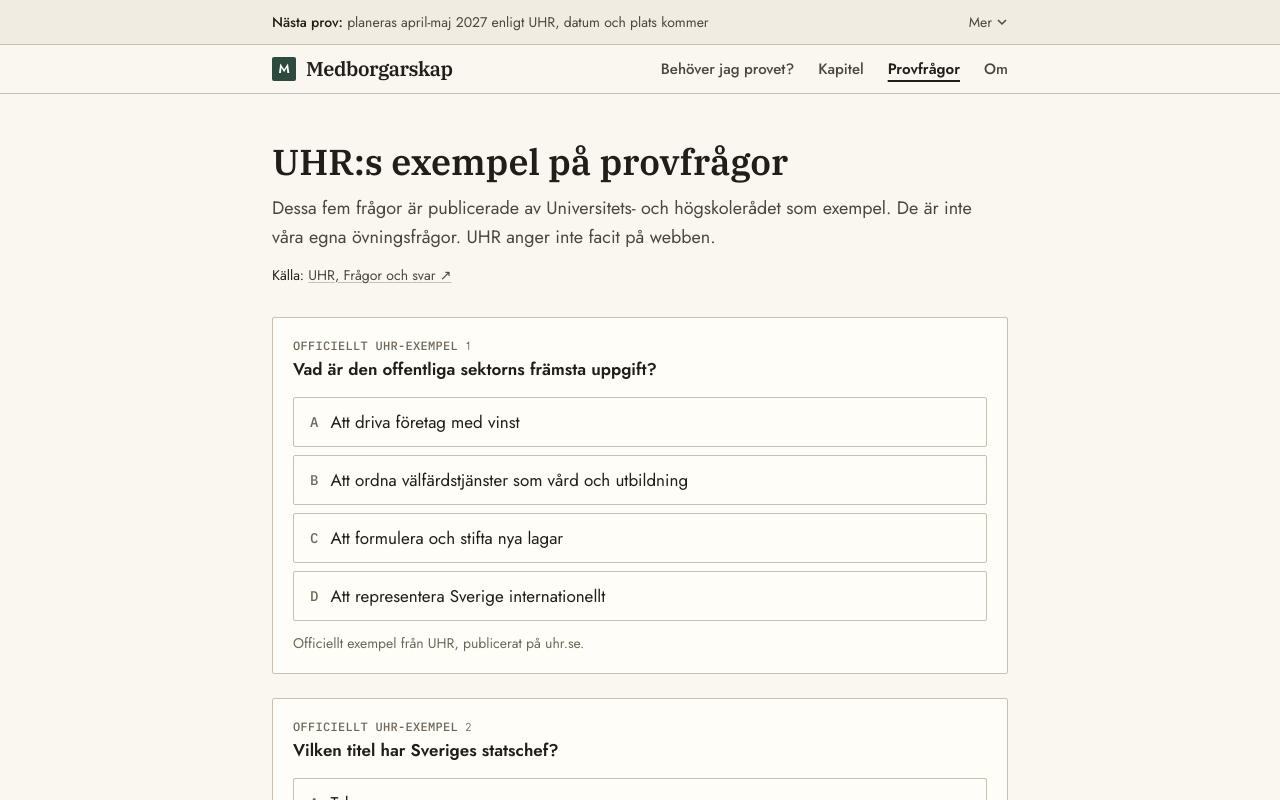
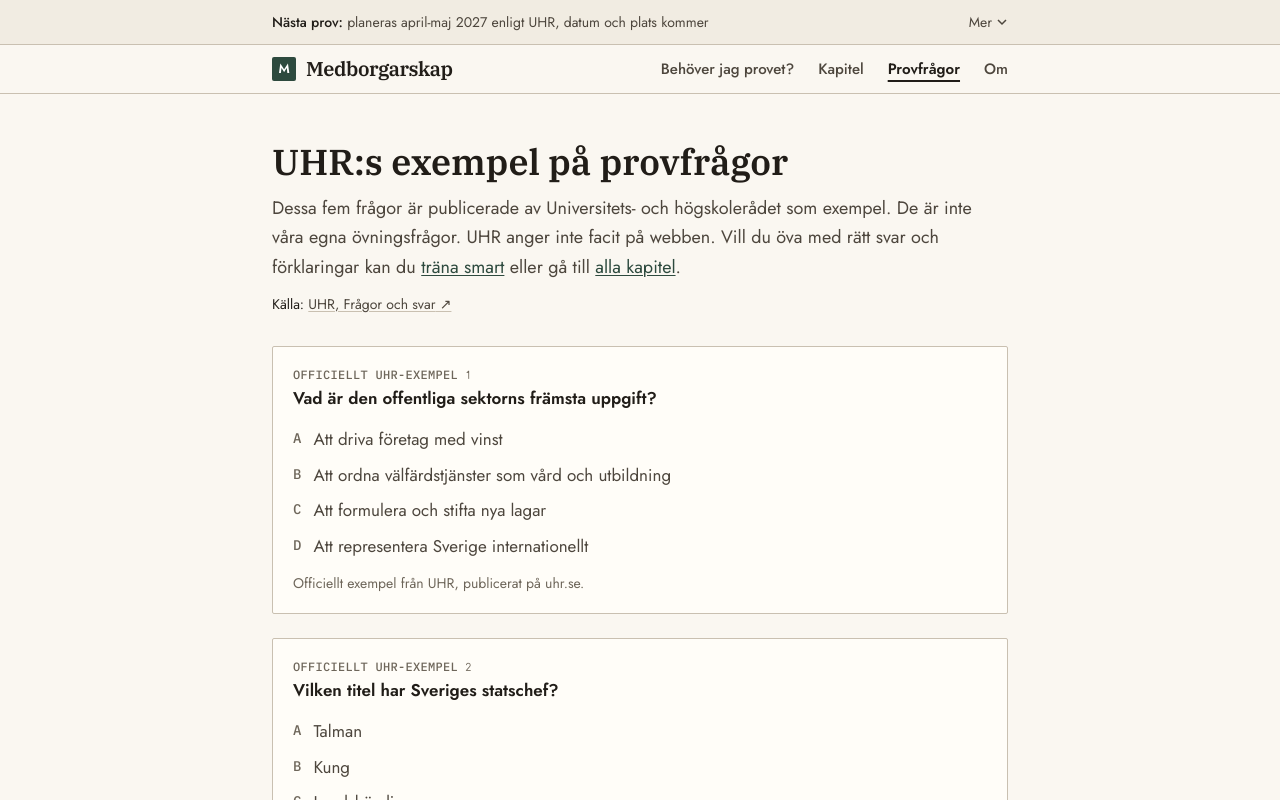
Before and after one commit to duhman/medborgarskap, a React (Vite) app: page /provfragor in a window 1280 px wide. Shown: the top 800 px of the page. Built offline with nearby package versions, Linux system fonts and the light colour scheme; no server answers.

Commit message:
[skip ci] Fix Provfragor list styling, next steps, and choice hover borders
Co-authored-by: Adrian Martén <Adrian.marten@outlook.com>

```diff
--- a/src/index.css
+++ b/src/index.css
@@ -139,8 +139,9 @@
       background-color var(--dur-quick) var(--ease-out);
   }
 
-  .mb-choice:hover {
-    border-color: var(--ink);
+  .mb-choice:not(:has(input:checked)):hover {
+    border-color: var(--ink-2);
+    background-color: var(--bg-raised);
   }
 
   .mb-choice:has(input:checked) {
@@ -189,7 +190,7 @@
   }
 
   .mb-choice--muted:hover {
-    border-color: var(--line-strong);
+    border-color: var(--ink-3);
   }
 
   .mb-choice__tag {
--- a/src/pages/Provfragor.tsx
+++ b/src/pages/Provfragor.tsx
@@ -1,3 +1,4 @@
+import { Link } from 'react-router-dom'
 import { officialLinks } from '../config/status'
 import { ExternalLink } from '../components/ExternalLink'
 import { GfNum } from '../components/GfNum'
@@ -10,7 +11,16 @@ export function Provfragor() {
         <h1 className="text-3xl font-semibold sm:text-4xl">UHR:s exempel på provfrågor</h1>
         <p className="text-lg leading-relaxed text-ink-2">
           Dessa fem frågor är publicerade av Universitets- och högskolerådet som exempel. De är
-          inte våra egna övningsfrågor. UHR anger inte facit på webben.
+          inte våra egna övningsfrågor. UHR anger inte facit på webben. Vill du öva med rätt svar
+          och förklaringar kan du{' '}
+          <Link to="/ovning/smart" className="text-accent underline underline-offset-2">
+            träna smart
+          </Link>{' '}
+          eller gå till{' '}
+          <Link to="/kapitel" className="text-accent underline underline-offset-2">
+            alla kapitel
+          </Link>
+          .
         </p>
         <p className="text-sm">
           Källa:{' '}
@@ -25,14 +35,11 @@ export function Provfragor() {
               Officiellt UHR-exempel <GfNum value={q.id} />
             </p>
             <p className="mb-4 text-[1.0625rem] font-semibold leading-snug">{q.prompt}</p>
-            <ol className="space-y-2">
+            <ol className="list-none space-y-2 pl-0">
               {q.options.map((opt) => (
-                <li
-                  key={opt.id}
-                  className="flex items-start gap-3 rounded-[2px] border border-line-strong bg-raised px-4 py-3"
-                >
+                <li key={opt.id} className="flex items-start gap-3 text-ink-2">
                   <span className="font-mono text-sm font-medium leading-6 text-ink-3">{opt.id}</span>
-                  <span>{opt.text}</span>
+                  <span className="leading-relaxed">{opt.text}</span>
                 </li>
               ))}
             </ol>
```
